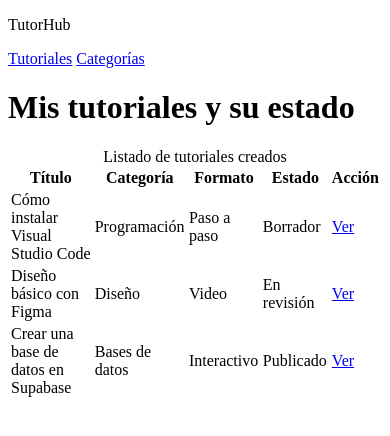
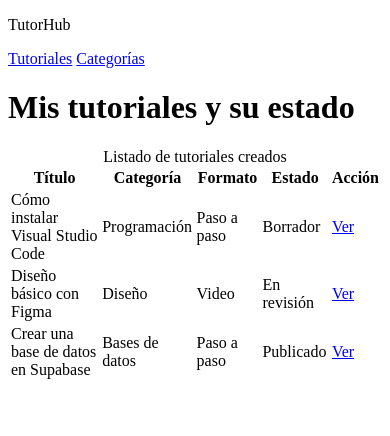
Before and after one commit to uleam-web-2026-2/webIB-Espinoza-Ponce, a Svelte app: page / in a window 390 px wide. Shown: the top 436 px of the page. Built offline with nearby package versions, Linux system fonts and the light colour scheme.

Commit message:
feat(responsive): actualiza App.svelte y adapta tabla a bloques en móviles
Asistencia: ChatGPT para orientar la implementación responsive de la tabla.

```diff
--- a/src/App.svelte
+++ b/src/App.svelte
@@ -9,7 +9,6 @@
 
 <main>
   <h1>Mis tutoriales y su estado</h1>
-
   <table>
     <caption>Listado de tutoriales creados</caption>
 
@@ -43,7 +42,7 @@
       <tr>
         <td>Crear una base de datos en Supabase</td>
         <td>Bases de datos</td>
-        <td>Interactivo</td>
+        <td>Paso a paso</td>
         <td>Publicado</td>
         <td><a href="#">Ver</a></td>
       </tr>
--- a/src/app.css
+++ b/src/app.css
@@ -0,0 +1,14 @@
+@media (max-width: 600px) {
+  thead {
+    display: none;
+  }
+
+  tr {
+    display: block;
+    margin-bottom: 12px;
+  }
+
+  td {
+    display: block;
+  }
+}
```
